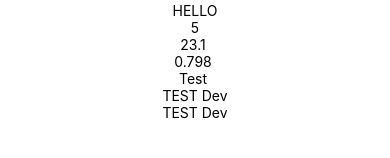
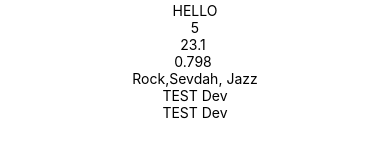
Before and after one commit to mob-dev-org/Harun_praksa, a React Native app: screen / in a window 390 px wide. Shown: the part 150-308 px from the top of the page. Built offline with nearby package versions, Linux system fonts and the light colour scheme.

Commit message:
feat(example): add some more array examples

```diff
--- a/App.tsx
+++ b/App.tsx
@@ -10,13 +10,17 @@ export default function App() {
     let str = 'hello';
     let num: number = 23.123;
 
+    let musicStyle = [' Rock', ',', ' Pop', ', '];
+    musicStyle.push('Jazz');
+    musicStyle[Math.floor((musicStyle.length - 1) / 2)] = 'Sevdah';
+
     return (
         <View style={[{ alignItems: 'center', justifyContent: 'center', height: '50%' }]}>
             <Text>{str.toUpperCase()}</Text>
             <Text>{str.length}</Text>
             <Text>{num.toFixed(1)} </Text>
             <Text>{Math.random().toFixed(3)} </Text>
-            <Text>Test </Text>
+            <Text>{musicStyle} </Text>
             <Text>TEST Dev</Text>
             <Text>TEST Dev</Text>
         </View>
```
